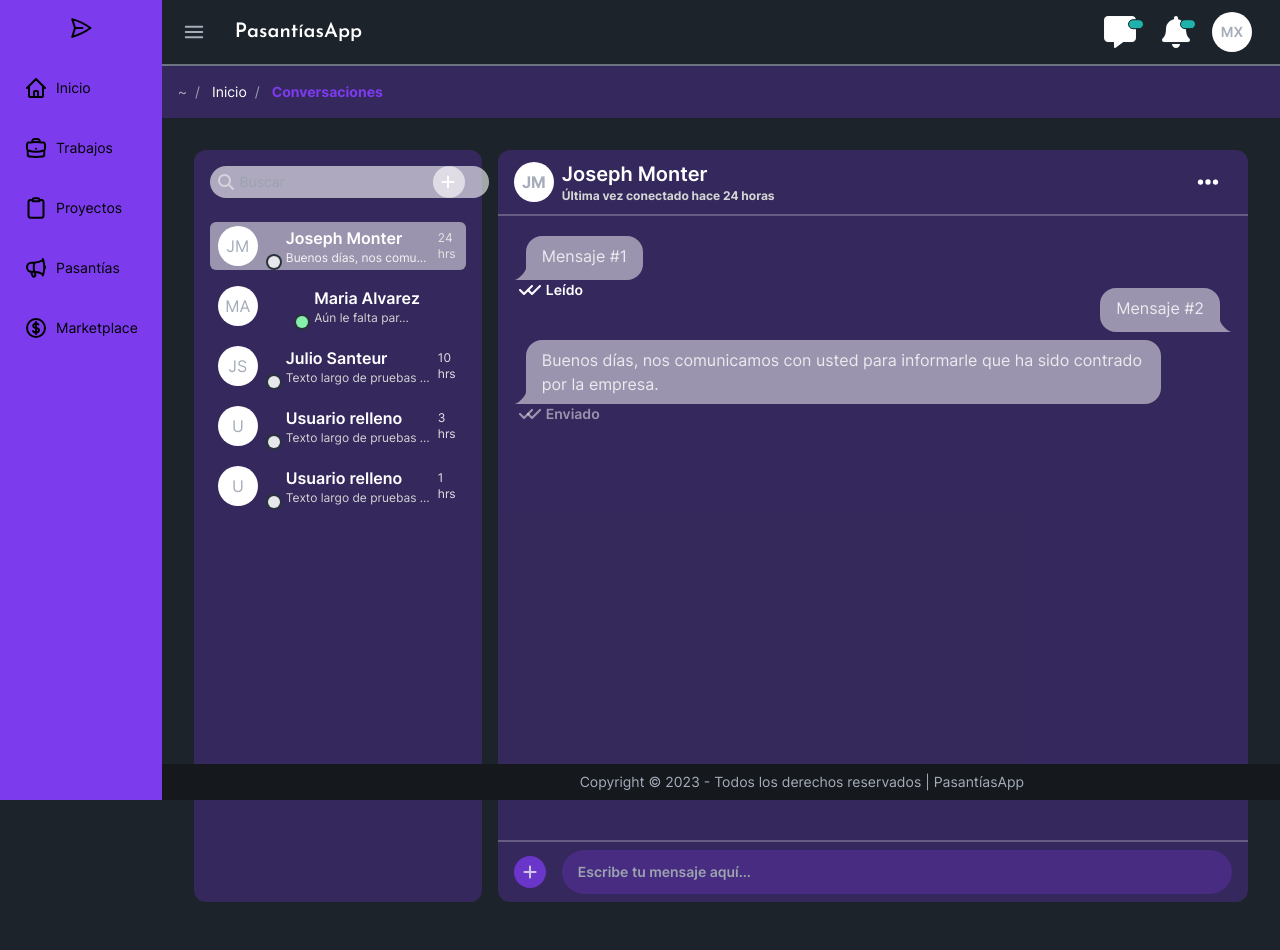
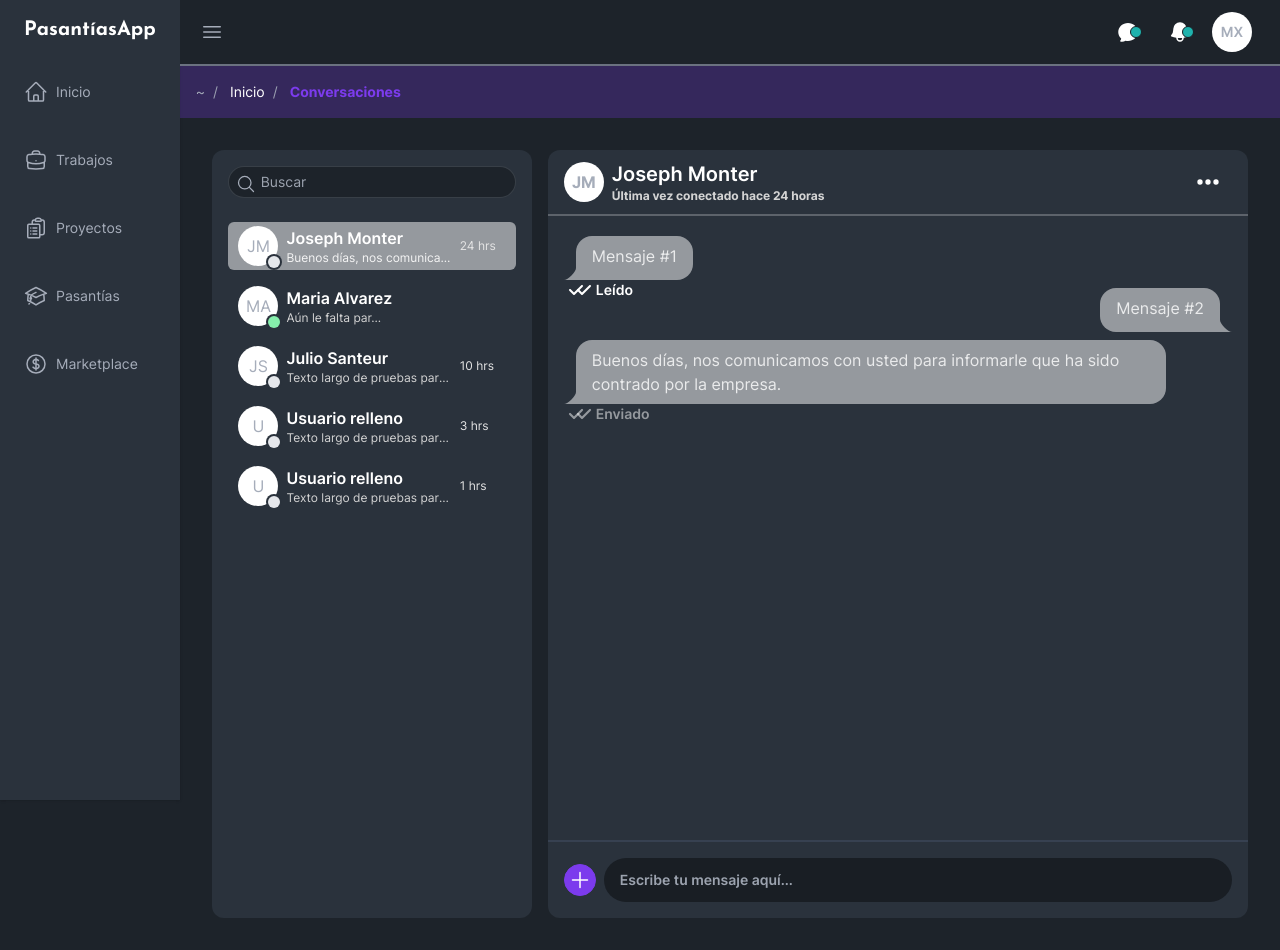
Before and after one commit to esteban-florez/novaship, a Next.js app: page /chats in a window 1280 px wide. Built offline with nearby package versions, Linux system fonts and the light colour scheme.

Commit message:
removed footer, added icons, refactored components
- Removed Footer component.
- Added icons in chat page.
- Removed width prop from AvatarIcon component.
- Refactored Aside component, new styles and icons.
- Added NavBar icons, and changed their size.

```diff
--- a/app/(main)/chats/page.tsx
+++ b/app/(main)/chats/page.tsx
@@ -1,5 +1,7 @@
 import AvatarIcon from '@/components/AvatarIcon'
 import Subnavbar from '@/components/layout/Subnavbar'
+import { EllipsisHorizontalIcon, PlusIcon } from '@heroicons/react/24/solid'
+import { MagnifyingGlassIcon } from '@heroicons/react/24/outline'
 
 interface ChatProps {
   isActive?: boolean
@@ -25,7 +27,6 @@ function ChatBubble({
       <AvatarIcon
         username={name}
         status={isActive}
-        width={1}
         showStatus
       />
       <div className="flex w-4/6 flex-col px-2">
@@ -145,47 +146,18 @@ export default function ChatsPage() {
     <>
       <Subnavbar options={false} />
       <section className="my-8 flex min-h-[70vh] w-full gap-4 px-8">
-        <div className="w-2/6 max-w-[18rem] rounded-xl bg-primary/25 p-4 pt-2">
+        <div className="w-2/6 max-w-xs rounded-xl bg-neutral p-4 pt-2">
           <div className="mb-6 mt-2 flex w-full flex-row justify-around gap-2">
-            <div className="relative w-5/6">
+            <div className="relative w-full">
               <input
                 type="search"
                 placeholder="Buscar"
-                className="input-bordered input input-sm rounded-full bg-white/60 px-[1.75rem] focus:bg-white/80 focus:outline-none"
+                className="input-bordered input input-sm w-full rounded-full pl-8 focus:ring-1 focus:ring-primary"
               />
-              <span className="absolute left-2 top-2">
-                <svg
-                  xmlns="http://www.w3.org/2000/svg"
-                  className="mx-auto h-4 w-4 fill-white/50"
-                  fill="none"
-                  viewBox="0 0 512 512"
-                  stroke="currentColor"
-                >
-                  <path
-                    strokeLinecap="round"
-                    strokeLinejoin="round"
-                    strokeWidth="2"
-                    d="M416 208c0 45.9-14.9 88.3-40 122.7L502.6 457.4c12.5 12.5 12.5 32.8 0 45.3s-32.8 12.5-45.3 0L330.7 376c-34.4 25.2-76.8 40-122.7 40C93.1 416 0 322.9 0 208S93.1 0 208 0S416 93.1 416 208zM208 352a144 144 0 1 0 0-288 144 144 0 1 0 0 288z"
-                  />
-                </svg>
+              <span className="absolute left-2 top-2 mx-auto">
+                <MagnifyingGlassIcon className="h-5 w-5" />
               </span>
             </div>
-            <button className="btn-ghost btn-sm btn-circle bg-white/60">
-              <svg
-                xmlns="http://www.w3.org/2000/svg"
-                className="mx-auto h-4 w-4 fill-white"
-                fill="none"
-                viewBox="0 0 512 512"
-                stroke="currentColor"
-              >
-                <path
-                  strokeLinecap="round"
-                  strokeLinejoin="round"
-                  strokeWidth="2"
-                  d="M256 80c0-17.7-14.3-32-32-32s-32 14.3-32 32V224H48c-17.7 0-32 14.3-32 32s14.3 32 32 32H192V432c0 17.7 14.3 32 32 32s32-14.3 32-32V288H400c17.7 0 32-14.3 32-32s-14.3-32-32-32H256V80z"
-                />
-              </svg>
-            </button>
           </div>
 
           <ChatBubble
@@ -215,7 +187,7 @@ export default function ChatsPage() {
             lastConnection={1}
           />
         </div>
-        <div className="w-full flex-col rounded-xl bg-primary/25">
+        <div className="w-full flex-col rounded-xl bg-neutral">
           <header className="flex items-center justify-between border-b-2 border-gray-100/25 px-4 py-2 font-bold text-white">
             <div className="flex items-center justify-start gap-2">
               <AvatarIcon username="Joseph Monter" />
@@ -227,20 +199,7 @@ export default function ChatsPage() {
               </div>
             </div>
             <button className="btn-ghost btn-circle btn">
-              <svg
-                xmlns="http://www.w3.org/2000/svg"
-                className="h-6 w-6 fill-white"
-                fill="none"
-                viewBox="0 0 448 512"
-                stroke="currentColor"
-              >
-                <path
-                  strokeLinecap="round"
-                  strokeLinejoin="round"
-                  strokeWidth="2"
-                  d="M8 256a56 56 0 1 1 112 0A56 56 0 1 1 8 256zm160 0a56 56 0 1 1 112 0 56 56 0 1 1 -112 0zm216-56a56 56 0 1 1 0 112 56 56 0 1 1 0-112z"
-                />
-              </svg>
+              <EllipsisHorizontalIcon className="h-8 w-8 stroke-white" />
             </button>
           </header>
           <main
@@ -249,12 +208,6 @@ export default function ChatsPage() {
               height: 'calc(75vw - 21rem)',
             }}
           >
-            {/* <div className="chat chat-start">
-              <div className="chat-bubble bg-white/50 text-black/80">#fix</div>
-            </div>
-            <div className="chat chat-end">
-              <div className="chat-bubble bg-white/50 text-black/80">#fix</div>
-            </div> */}
             <ChatMessage
               orientation="friend"
               message="Mensaje #1"
@@ -271,32 +224,15 @@ export default function ChatsPage() {
               status="received"
             />
           </main>
-          <footer className="flex items-center justify-between border-t-2 border-gray-100/25">
-            <div className="ms-4">
-              <button className="btn-sm btn-circle btn border-none bg-primary/75">
-                <svg
-                  xmlns="http://www.w3.org/2000/svg"
-                  className="h-4 w-4 fill-gray-100/75"
-                  fill="none"
-                  viewBox="0 0 448 512"
-                  stroke="currentColor"
-                >
-                  <path
-                    strokeLinecap="round"
-                    strokeLinejoin="round"
-                    strokeWidth="2"
-                    d="M256 80c0-17.7-14.3-32-32-32s-32 14.3-32 32V224H48c-17.7 0-32 14.3-32 32s14.3 32 32 32H192V432c0 17.7 14.3 32 32 32s32-14.3 32-32V288H400c17.7 0 32-14.3 32-32s-14.3-32-32-32H256V80z"
-                  />
-                </svg>
-              </button>
-            </div>
-            <div className="flex w-full items-center px-4 py-2">
-              <textarea
-                rows={1}
-                className="textarea-md w-full resize-none rounded-full bg-primary/25 text-sm font-semibold text-white outline-0 focus:bg-white/30"
-                placeholder="Escribe tu mensaje aquí..."
-              />
-            </div>
+          <footer className="flex items-center justify-between gap-2 border-t-2 border-gray-700 p-4">
+            <button className="btn-primary btn-sm btn-circle btn">
+              <PlusIcon className="h-6 w-6 stroke-2" />
+            </button>
+            <textarea
+              rows={1}
+              className="textarea-md w-full resize-none rounded-full bg-base-200 text-sm font-semibold text-white outline-none focus:ring focus:ring-primary"
+              placeholder="Escribe tu mensaje aquí..."
+            />
           </footer>
         </div>
       </section>
--- a/app/(main)/layout.tsx
+++ b/app/(main)/layout.tsx
@@ -1,7 +1,6 @@
 import '@/styles/globals.css'
 import Aside from '@/components/layout/Aside'
 import Navbar from '@/components/layout/Navbar'
-import Footer from '@/components/layout/Footer'
 
 export default function MainLayout({
   children,
@@ -14,7 +13,6 @@ export default function MainLayout({
       <div className="w-full flex-col">
         <Navbar />
         <main className="w-full">{children}</main>
-        <Footer />
       </div>
     </div>
   )
--- a/components/layout/Aside.tsx
+++ b/components/layout/Aside.tsx
@@ -2,152 +2,70 @@
 
 import Link from 'next/link'
 import { usePathname } from 'next/navigation'
-interface RouteProps {
-  path: string
+import { HomeIcon, BriefcaseIcon, AcademicCapIcon, ClipboardDocumentListIcon, CurrencyDollarIcon } from '@heroicons/react/24/outline'
+
+interface LinkData {
+  href: string
+  title: string
+  icon: React.ReactNode
 }
 
-const activeLink =
-  'ms-[0.5rem] w-full rounded-l-xl bg-base-100 py-2 font-bold text-white'
+const SIDEBAR_LINKS = [
+  {
+    href: '/',
+    title: 'Inicio',
+    icon: <HomeIcon className="h-6 w-6" />,
+  },
+  {
+    href: '/jobs',
+    title: 'Trabajos',
+    icon: <BriefcaseIcon className="h-6 w-6" />,
+  },
+  {
+    href: '/projects',
+    title: 'Proyectos',
+    icon: <ClipboardDocumentListIcon className="h-6 w-6" />,
+  },
+  {
+    href: '/internships',
+    title: 'Pasantías',
+    icon: <AcademicCapIcon className="h-6 w-6" />,
+  },
+  {
+    href: '/marketplace',
+    title: 'Marketplace',
+    icon: <CurrencyDollarIcon className="h-6 w-6" />,
+  },
+]
+
+function AsideLink({ link, active }: React.PropsWithChildren<{ link: LinkData, active: boolean }>) {
+  return (
+    <li className={active ? '-me-2 rounded-l-xl bg-base-200 font-bold' : ''}>
+      <Link href={link.href} className={`py-4 ${active ? 'active bg-transparent text-white' : ''}`}>
+        {link.icon}
+        {link.title}
+      </Link>
+    </li>
+  )
+}
 
 export default function Aside() {
-  const router = usePathname()
-
-  const routeIs = (route: RouteProps) => {
-    return router === route.path
-  }
+  // REFACTOR -> extraer componente AsideLink, y mejorar la logica del link activo
+  const pathname = usePathname()
 
   return (
-    <ul className="menu min-h-screen gap-5 bg-primary">
-      {/* Page icon */}
-      <li className="gap-4 text-black">
+    <ul className="menu min-h-screen gap-3 bg-neutral shadow">
+      <li className="menu-title">
         <Link
           href="/"
-          className="mx-auto"
+          className="text-left font-title text-xl normal-case text-white"
         >
-          <svg
-            xmlns="http://www.w3.org/2000/svg"
-            className="h-6 w-6"
-            fill="none"
-            viewBox="0 0 24 24"
-            stroke="currentColor"
-          >
-            <path
-              strokeLinecap="round"
-              strokeLinejoin="round"
-              strokeWidth="2"
-              d="M6 12L3.269 3.126A59.768 59.768 0 0121.485 12 59.77 59.77 0 013.27 20.876L5.999 12zm0 0h7.5"
-            />
-          </svg>
+          PasantíasApp
         </Link>
       </li>
-      {/* Home */}
-      <li className={routeIs({ path: '/' }) ? activeLink : 'text-black'}>
-        <Link href="/">
-          <svg
-            xmlns="http://www.w3.org/2000/svg"
-            className="h-6 w-6"
-            fill="none"
-            viewBox="0 0 24 24"
-            stroke="currentColor"
-          >
-            <path
-              strokeLinecap="round"
-              strokeLinejoin="round"
-              strokeWidth="2"
-              d="M3 12l2-2m0 0l7-7 7 7M5 10v10a1 1 0 001 1h3m10-11l2 2m-2-2v10a1 1 0 01-1 1h-3m-6 0a1 1 0 001-1v-4a1 1 0 011-1h2a1 1 0 011 1v4a1 1 0 001 1m-6 0h6"
-            />
-          </svg>
-          Inicio
-        </Link>
-      </li>
-      {/* Jobs */}
-      <li className={routeIs({ path: '/jobs' }) ? activeLink : 'text-black'}>
-        <Link href="/jobs">
-          <svg
-            xmlns="http://www.w3.org/2000/svg"
-            className="h-6 w-6"
-            fill="none"
-            viewBox="0 0 24 24"
-            stroke="currentColor"
-          >
-            <path
-              strokeLinecap="round"
-              strokeLinejoin="round"
-              strokeWidth="2"
-              d="M20.25 14.15v4.25c0 1.094-.787 2.036-1.872 2.18-2.087.277-4.216.42-6.378.42s-4.291-.143-6.378-.42c-1.085-.144-1.872-1.086-1.872-2.18v-4.25m16.5 0a2.18 2.18 0 00.75-1.661V8.706c0-1.081-.768-2.015-1.837-2.175a48.114 48.114 0 00-3.413-.387m4.5 8.006c-.194.165-.42.295-.673.38A23.978 23.978 0 0112 15.75c-2.648 0-5.195-.429-7.577-1.22a2.016 2.016 0 01-.673-.38m0 0A2.18 2.18 0 013 12.489V8.706c0-1.081.768-2.015 1.837-2.175a48.111 48.111 0 013.413-.387m7.5 0V5.25A2.25 2.25 0 0013.5 3h-3a2.25 2.25 0 00-2.25 2.25v.894m7.5 0a48.667 48.667 0 00-7.5 0M12 12.75h.008v.008H12v-.008z"
-            />
-          </svg>
-          Trabajos
-        </Link>
-      </li>
-      {/* Projects */}
-      <li
-        className={routeIs({ path: '/projects' }) ? activeLink : 'text-black'}
-      >
-        <Link href="/projects">
-          <svg
-            xmlns="http://www.w3.org/2000/svg"
-            className="h-6 w-6"
-            fill="none"
-            viewBox="0 0 24 24"
-            stroke="currentColor"
-          >
-            <path
-              strokeLinecap="round"
-              strokeLinejoin="round"
-              strokeWidth="2"
-              d="M15.666 3.888A2.25 2.25 0 0013.5 2.25h-3c-1.03 0-1.9.693-2.166 1.638m7.332 0c.055.194.084.4.084.612v0a.75.75 0 01-.75.75H9a.75.75 0 01-.75-.75v0c0-.212.03-.418.084-.612m7.332 0c.646.049 1.288.11 1.927.184 1.1.128 1.907 1.077 1.907 2.185V19.5a2.25 2.25 0 01-2.25 2.25H6.75A2.25 2.25 0 014.5 19.5V6.257c0-1.108.806-2.057 1.907-2.185a48.208 48.208 0 011.927-.184"
-            />
-          </svg>
-          Proyectos
-        </Link>
-      </li>
-      {/* Pasantias */}
-      <li
-        className={routeIs({ path: '/pasantias' }) ? activeLink : 'text-black'}
-      >
-        <Link href="/">
-          <svg
-            xmlns="http://www.w3.org/2000/svg"
-            className="h-6 w-6"
-            fill="none"
-            viewBox="0 0 24 24"
-            stroke="currentColor"
-          >
-            <path
-              strokeLinecap="round"
-              strokeLinejoin="round"
-              strokeWidth="2"
-              d="M10.34 15.84c-.688-.06-1.386-.09-2.09-.09H7.5a4.5 4.5 0 110-9h.75c.704 0 1.402-.03 2.09-.09m0 9.18c.253.962.584 1.892.985 2.783.247.55.06 1.21-.463 1.511l-.657.38c-.551.318-1.26.117-1.527-.461a20.845 20.845 0 01-1.44-4.282m3.102.069a18.03 18.03 0 01-.59-4.59c0-1.586.205-3.124.59-4.59m0 9.18a23.848 23.848 0 018.835 2.535M10.34 6.66a23.847 23.847 0 008.835-2.535m0 0A23.74 23.74 0 0018.795 3m.38 1.125a23.91 23.91 0 011.014 5.395m-1.014 8.855c-.118.38-.245.754-.38 1.125m.38-1.125a23.91 23.91 0 001.014-5.395m0-3.46c.495.413.811 1.035.811 1.73 0 .695-.316 1.317-.811 1.73m0-3.46a24.347 24.347 0 010 3.46"
-            />
-          </svg>
-          Pasantías
-        </Link>
-      </li>
-      {/* Marketplace */}
-      <li
-        className={
-          routeIs({ path: '/marketplace' }) ? activeLink : 'text-black'
-        }
-      >
-        <Link href="/">
-          <svg
-            xmlns="http://www.w3.org/2000/svg"
-            className="h-6 w-6"
-            fill="none"
-            viewBox="0 0 24 24"
-            stroke="currentColor"
-          >
-            <path
-              strokeLinecap="round"
-              strokeLinejoin="round"
-              strokeWidth="2"
-              d="M12 6v12m-3-2.818l.879.659c1.171.879 3.07.879 4.242 0 1.172-.879 1.172-2.303 0-3.182C13.536 12.219 12.768 12 12 12c-.725 0-1.45-.22-2.003-.659-1.106-.879-1.106-2.303 0-3.182s2.9-.879 4.006 0l.415.33M21 12a9 9 0 11-18 0 9 9 0 0118 0z"
-            />
-          </svg>
-          Marketplace
-        </Link>
-      </li>
+      {SIDEBAR_LINKS.map(link => (
+        <AsideLink key={link.href} link={link} active={pathname === link.href} />
+      ))}
     </ul>
   )
 }
--- a/components/layout/Footer.tsx
+++ /dev/null
@@ -1,11 +0,0 @@
-export default function Footer() {
-  return (
-    <>
-      <footer className="footer footer-center fixed bottom-0 bg-base-300 p-2 text-base-content">
-        <div>
-          <p>Copyright © 2023 - Todos los derechos reservados | PasantíasApp</p>
-        </div>
-      </footer>
-    </>
-  )
-}
--- a/components/layout/Navbar.tsx
+++ b/components/layout/Navbar.tsx
@@ -1,5 +1,6 @@
 import Link from 'next/link'
 import ProfileIcon from '@/components/ProfileDropdown'
+import { Bars3Icon, ChatBubbleOvalLeftIcon, BellIcon } from '@heroicons/react/24/solid'
 
 export default function Navbar() {
   return (
@@ -7,80 +8,24 @@ export default function Navbar() {
      * ! <nav> doesn't work, only <div> must be fixed.
      */
     <div className="navbar border-b-2 border-gray-500 bg-base-100">
-      {/* Page icon */}
       <div className="navbar-start">
         <button className="btn-ghost btn-circle btn">
-          <svg
-            xmlns="http://www.w3.org/2000/svg"
-            className="h-6 w-6"
-            fill="none"
-            viewBox="0 0 24 24"
-            stroke="currentColor"
-          >
-            <path
-              strokeLinecap="round"
-              strokeLinejoin="round"
-              strokeWidth="2"
-              d="M3.75 6.75h16.5M3.75 12h16.5m-16.5 5.25h16.5"
-            />
-          </svg>
+          <Bars3Icon className="h-6 w-6" />
         </button>
-        <Link
-          href="/"
-          className="btn-ghost btn text-left font-title text-xl normal-case text-white"
-        >
-          PasantíasApp
+      </div>
+      <div className="navbar-end mr-4 gap-1">
+        <Link href="/chats" className="btn-ghost btn-circle btn">
+          <div className="indicator">
+            <ChatBubbleOvalLeftIcon className="h-6 w-6 text-white" />
+            <span className="badge badge-xs indicator-item right-1 top-3 border bg-secondary" />
+          </div>
         </Link>
-      </div>
-
-      {/* Messages */}
-      <div className="navbar-end mr-4 gap-2">
-        <Link href="/chats">
-          <button className="btn-ghost btn-circle btn">
-            <div className="indicator">
-              <svg
-                xmlns="http://www.w3.org/2000/svg"
-                className="h-[2rem] w-[2rem] fill-white"
-                fill="none"
-                viewBox="0 0 512 512"
-                stroke="currentColor"
-              >
-                <path
-                  strokeLinecap="round"
-                  strokeLinejoin="round"
-                  strokeWidth="2"
-                  d="M64 0C28.7 0 0 28.7 0 64V352c0 35.3 28.7 64 64 64h96v80c0 6.1 3.4 11.6 8.8 14.3s11.9 2.1 16.8-1.5L309.3 416H448c35.3 0 64-28.7 64-64V64c0-35.3-28.7-64-64-64H64z"
-                />
-              </svg>
-
-              <span className="badge badge-xs indicator-item right-0 top-2 h-[0.6rem] w-4 border bg-secondary" />
-            </div>
-          </button>
-        </Link>
-
-        {/* Notification */}
         <button className="btn-ghost btn-circle btn">
           <div className="indicator">
-            <svg
-              xmlns="http://www.w3.org/2000/svg"
-              className="h-[2rem] w-[2rem] fill-white"
-              fill="none"
-              viewBox="0 0 448 512"
-              stroke="currentColor"
-            >
-              <path
-                strokeLinecap="round"
-                strokeLinejoin="round"
-                strokeWidth="2"
-                d="M224 512c35.32 0 63.97-28.65 63.97-64H160.03c0 35.35 28.65 64 63.97 64zm215.39-149.71c-19.32-20.76-55.47-51.99-55.47-154.29c0-77.7-54.48-139.9-127.94-155.16V32c0-17.67-14.32-32-31.98-32s-31.98 14.33-31.98 32v20.84C118.56 68.1 64.08 130.3 64.08 208c0 102.3-36.15 133.53-55.47 154.29c-6 6.45-8.66 14.16-8.61 21.71c.11 16.4 12.98 32 32.1 32h383.8c19.12 0 32-15.6 32.1-32c.05-7.55-2.61-15.27-8.61-21.71z"
-              />
-            </svg>
-
-            <span className="badge badge-xs indicator-item right-1 top-2 h-[0.6rem] w-4 border bg-secondary" />
+            <BellIcon className="h-6 w-6 text-white" />
+            <span className="badge badge-xs indicator-item right-1 top-3 border bg-secondary" />
           </div>
         </button>
-
-        {/* Profile */}
         <ProfileIcon />
       </div>
     </div>
--- a/styles/globals.css
+++ b/styles/globals.css
@@ -5,3 +5,7 @@
 .flex-center {
   @apply flex items-center justify-center;
 }
+
+.menu a.active {
+  cursor: default;
+}
```
Also changed, not shown: components/AvatarIcon.tsx (+1 -12 lines), 1 other file (tests, documents, lock files or other folders).
